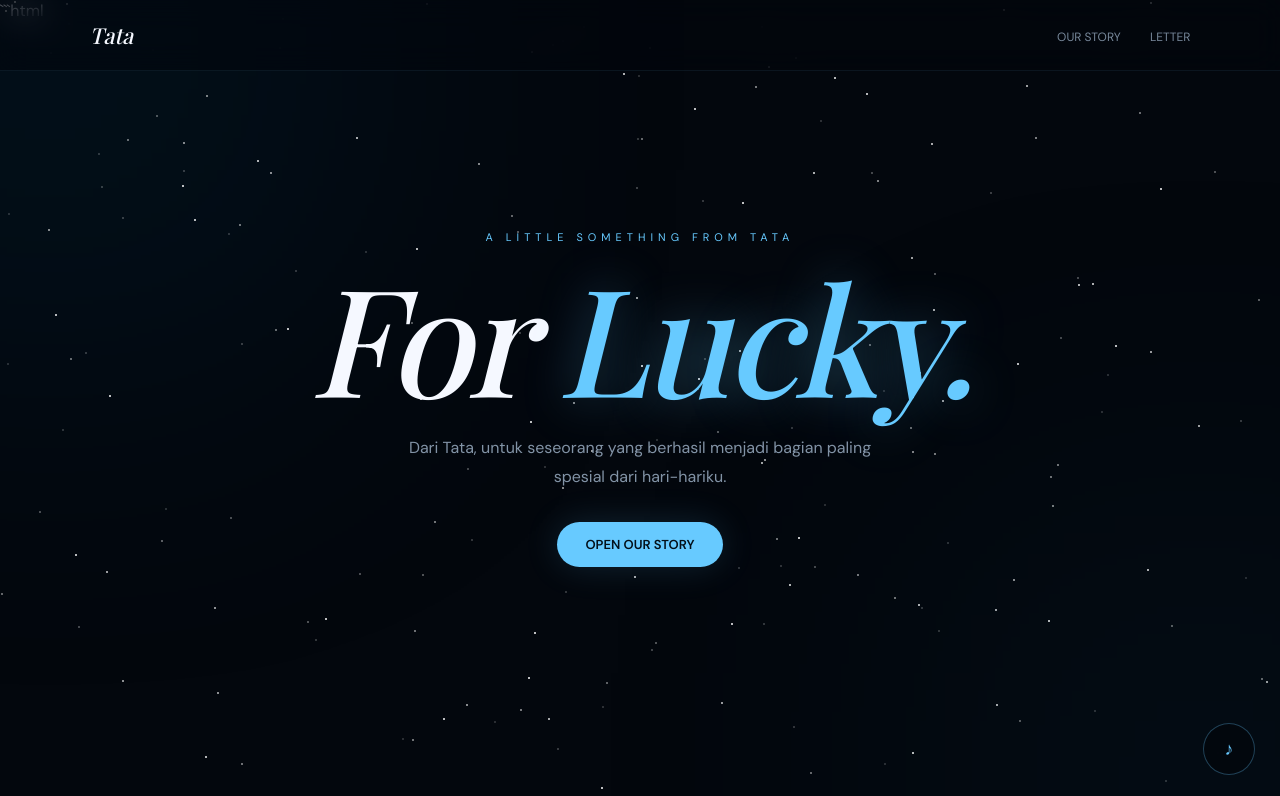
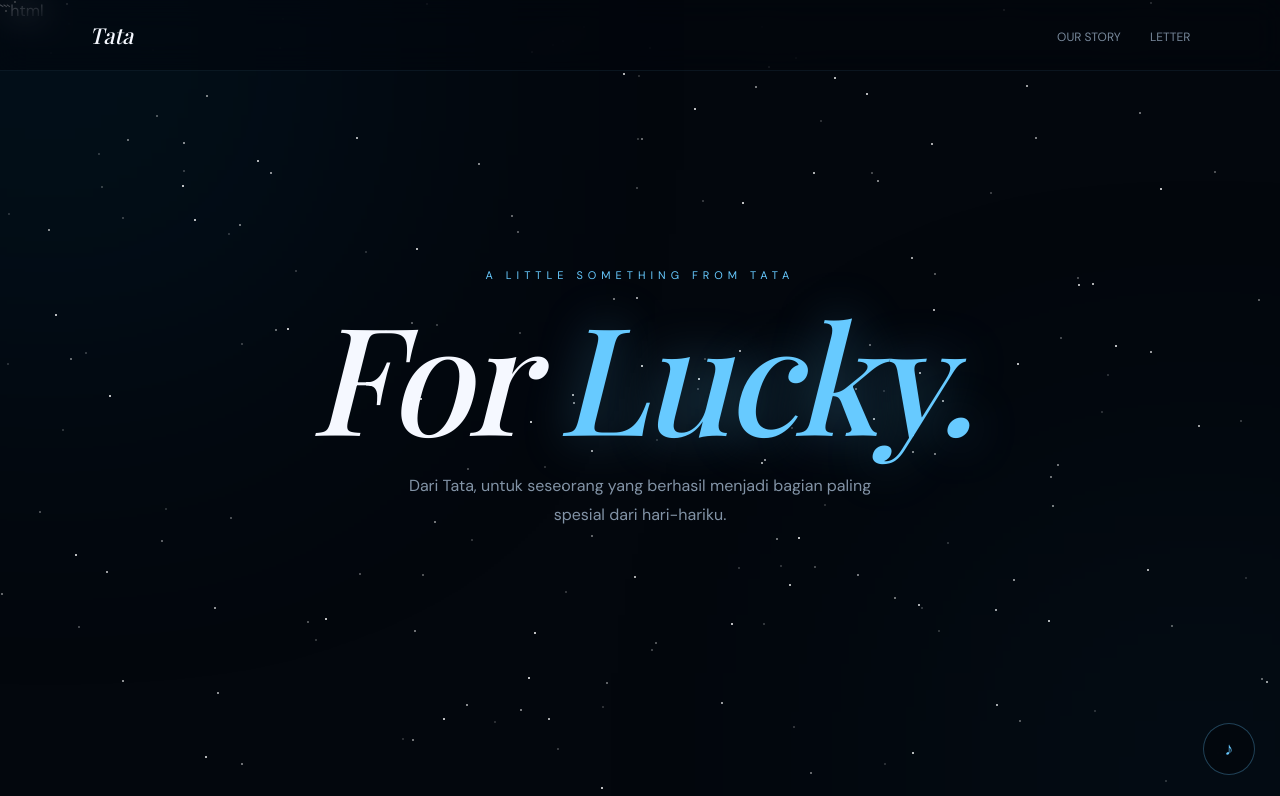
Before and after one commit to destaagustia1/lucky-wijaya, a plain HTML site: page index.html in a window 1280 px wide. Shown: the top 796 px of the page. Drawn offline with nearby package versions, Linux system fonts and the light colour scheme; a web font is replaced by a local one.

Commit message:
Update index.html

```diff
--- a/index.html
+++ b/index.html
@@ -483,9 +483,6 @@ footer {
             menjadi bagian paling spesial dari hari-hariku.
         </p>
 
-        <a href="file:///C:/Users/ASUS/Documents/Kei%20Test/lucky.html#story" class="btn">
-            OPEN OUR STORY
-        </a>
 
         <div class="scroll">
 
```
